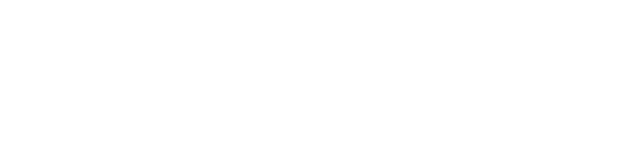
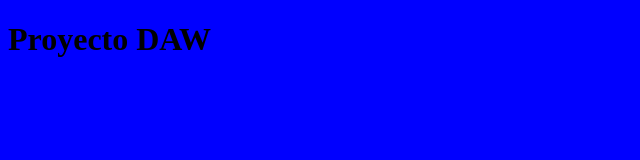
Before and after one commit to JavierOlmos/curso-git, a plain HTML site: page index.html in a window 1280 px wide. Shown: the whole page, without its empty margins (0-640 px from the left). Drawn offline with Linux system fonts and the light colour scheme.

Commit message:
Párrafo y fondo de la web

```diff
--- /dev/null
+++ b/css/estilos.css
@@ -0,0 +1,3 @@
+body {
+	background-color: blue;
+}
--- a/index.html
+++ b/index.html
@@ -3,9 +3,10 @@
 <head>
 	<meta charset="UTF-8">
 	<meta name="viewport" content="width=device-width, initial-scale=1.0">
-	<title>Document</title>
+	<title>Ejemplo Git</title>
+	<link rel="stylesheet" href="css/estilos.css" type="text/css">
 </head>
 <body>
-
+	<h1>Proyecto DAW</h1>
 </body>
 </html>
```
Also changed, not shown: js/javascript.js (added).
